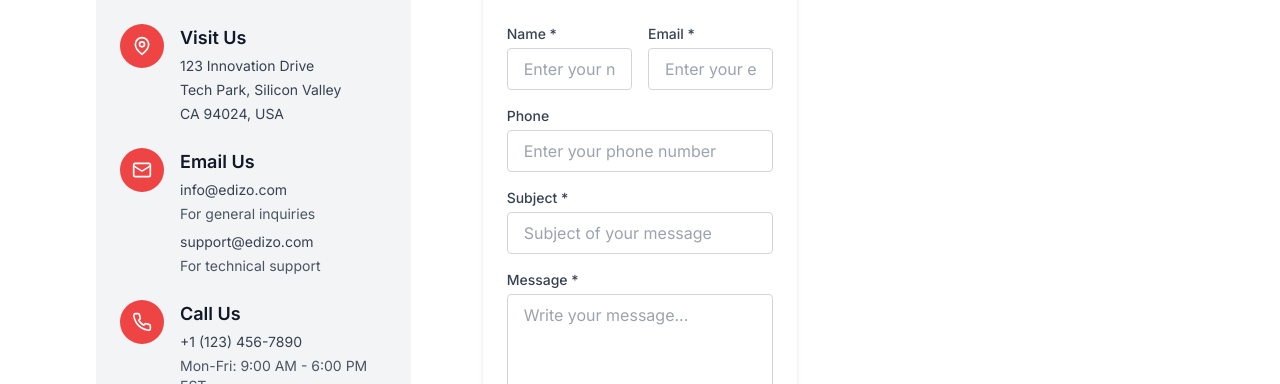
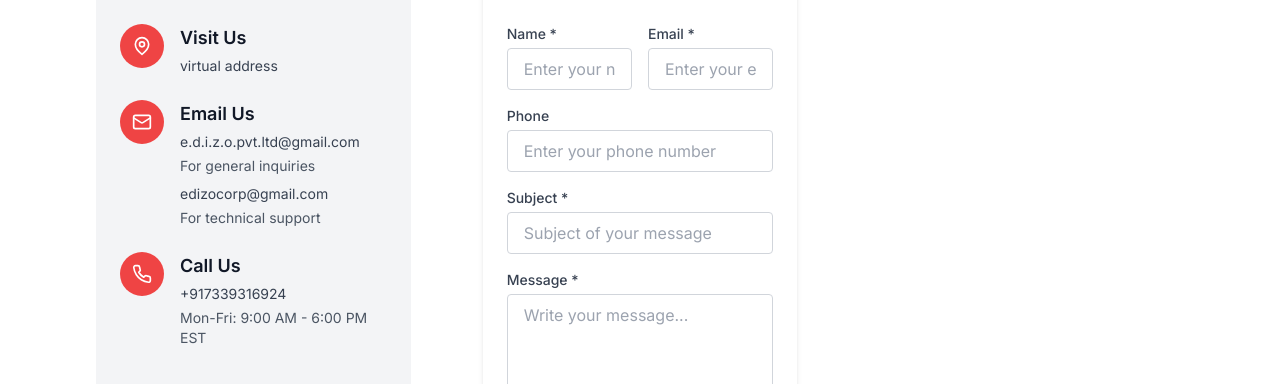
Before and after one commit to EDIZO-IN/Main-Webpage, a React (Vite) app in the folder frontend/: page /contact in a window 1280 px wide. Shown: the part 568-952 px from the top of the page. Built offline with nearby package versions, Linux system fonts and the light colour scheme.

Commit message:
Initial commit

```diff
--- a/frontend/package.json
+++ b/frontend/package.json
@@ -1,6 +1,6 @@
 {
   "name": "frontend",
-  "version": "1.0.0",
+  "version": "1.1.0",
   "private": true,
   "type": "module",
   "scripts": {
--- a/frontend/src/pages/Contact.tsx
+++ b/frontend/src/pages/Contact.tsx
@@ -1,5 +1,5 @@
 import React, { useState } from 'react';
-import { Mail, Phone, MapPin, Send, CheckCircle } from 'lucide-react';
+import { Mail, Phone, MapPin, Send, CheckCircle, Loader2 } from 'lucide-react'; // Added Loader2 for loading state
 import { motion } from 'framer-motion';
 // Assuming these components are available in your project structure
 // import PageHeader from '../components/common/PageHeader';
@@ -57,20 +57,25 @@ const Contact = () => {
   const [formError, setFormError] = useState(null);
 
   const handleInputChange = (
-    e
+    e: React.ChangeEvent<HTMLInputElement | HTMLTextAreaElement> // Added type for 'e'
   ) => {
     const { name, value } = e.target;
     setFormData(prev => ({ ...prev, [name]: value }));
   };
 
-  const handleSubmit = async (e) => {
+  // Directly applying the backend Render URL
+  // IMPORTANT: In a real-world scenario, it's highly recommended to use environment variables
+  // (e.g., import.meta.env.VITE_API_URL) for flexibility across environments (development, staging, production).
+  const API_BASE_URL = 'https://main-webpage-1.onrender.com'; // Replace with your actual backend Render URL
+
+  const handleSubmit = async (e: React.FormEvent) => { // Added type for 'e'
     e.preventDefault();
     setLoading(true);
     setFormError(null); // Clear previous errors
 
     try {
-      // Updated endpoint to match the backend server's /send-contact-email
-      const response = await fetch('/send-contact-email', {
+      // Updated endpoint to use the directly applied API_BASE_URL
+      const response = await fetch(`${API_BASE_URL}/send-contact-email`, {
         method: 'POST',
         headers: {
           'Content-Type': 'application/json',
@@ -96,7 +101,7 @@ const Contact = () => {
         subject: '',
         message: '',
       });
-    } catch (error) {
+    } catch (error: any) { // Added type for 'error'
       console.error('Error submitting form:', error);
       setFormError(error.message || 'Failed to send message. Please try again later.');
     } finally {
@@ -131,15 +136,15 @@ const Contact = () => {
                   <ContactInfo
                     icon={<MapPin className="text-white" size={20} />}
                     title="Visit Us"
-                    lines={['123 Innovation Drive', 'Tech Park, Silicon Valley', 'CA 94024, USA']}
+                    lines={['virtual address']}
                   />
                   <ContactInfo
                     icon={<Mail className="text-white" size={20} />}
                     title="Email Us"
                     lines={[
-                      <a href="mailto:info@edizo.com" className="text-gray-700 hover:text-red-500">info@edizo.com</a>,
+                      <a href="mailto:info@edizo.com" className="text-gray-700 hover:text-red-500">e.d.i.z.o.pvt.ltd@gmail.com</a>,
                       <span className="text-sm text-gray-600">For general inquiries</span>,
-                      <a href="mailto:support@edizo.com" className="text-gray-700 hover:text-red-500 mt-2 block">support@edizo.com</a>,
+                      <a href="mailto:support@edizo.com" className="text-gray-700 hover:text-red-500 mt-2 block">edizocorp@gmail.com</a>,
                       <span className="text-sm text-gray-600">For technical support</span>,
                     ]}
                   />
@@ -147,7 +152,7 @@ const Contact = () => {
                     icon={<Phone className="text-white" size={20} />}
                     title="Call Us"
                     lines={[
-                      <a href="tel:+11234567890" className="text-gray-700 hover:text-red-500">+1 (123) 456-7890</a>,
+                      <a href="tel:+11234567890" className="text-gray-700 hover:text-red-500">+917339316924</a>,
                       <span className="text-sm text-gray-600">Mon-Fri: 9:00 AM - 6:00 PM EST</span>
                     ]}
                   />
@@ -212,7 +217,7 @@ const Contact = () => {
                             type={field === 'email' ? 'email' : 'text'}
                             id={field}
                             name={field}
-                            value={formData[field]}
+                            value={formData[field as keyof typeof formData]} // Type assertion for formData access
                             onChange={handleInputChange}
                             required
                             className="input-field border border-gray-300 rounded px-4 py-2 w-full focus:outline-none focus:ring-2 focus:ring-blue-500"
@@ -261,7 +266,11 @@ const Contact = () => {
                     </div>
                     <div className="text-right">
                       <Button type="submit" disabled={loading}>
-                        {loading ? 'Sending...' : (
+                        {loading ? (
+                          <>
+                            Sending... <Loader2 className="ml-2 w-4 h-4 animate-spin" />
+                          </>
+                        ) : (
                           <>
                             Send Message <Send className="ml-2 w-4 h-4" />
                           </>
--- a/frontend/src/pages/InternshipDetails.tsx
+++ b/frontend/src/pages/InternshipDetails.tsx
@@ -1,12 +1,12 @@
-import React, { useState, useEffect } from 'react';
+import React, { useState } from 'react';
 import { useParams } from 'react-router-dom';
 import {
   Calendar,
   Users,
-  Clock,
+
   Wifi,
   Home,
-  ChevronRight,
+
   Check,
   Send,
   CheckCircle,
@@ -143,7 +143,7 @@ const internshipsData = {
     responsibilities: [
       'Build scalable backend systems using Node.js, Django, or Spring Boot',
       'Work with databases and APIs',
-      'Debug and and fix backend issues',
+      'Debug and fix backend issues',
       'Write clean, maintainable, and secure code',
       'Collaborate with frontend developers to integrate APIs',
       'Follow best practices for security and performance',
@@ -511,10 +511,11 @@ const InternshipDetails: React.FC = () => {
   };
 
   // Define the API base URL.
-  // In development, it might be '/api' (for proxy in vite.config.js).
-  // In production (on Render), import.meta.env.VITE_API_URL will be the full URL of your Render backend.
-  // This variable is set in Render's environment variables for the frontend service.
-  const API_BASE_URL = import.meta.env.VITE_API_URL || '/api'; // <-- This line correctly handles the Render backend connection
+  // This value is now hardcoded to your backend's Render URL.
+  // IMPORTANT: You MUST replace 'https://YOUR-BACKEND-RENDER-URL.onrender.com'
+  // with the actual public URL of your backend service on Render.
+  // Example: 'https://edizo-backend.onrender.com'
+  const API_BASE_URL = 'https://main-webpage-1.onrender.com'; // <--- REPLACE THIS WITH YOUR ACTUAL BACKEND URL
 
 
   // Handle form submission (directly sends application and email)
@@ -526,7 +527,7 @@ const InternshipDetails: React.FC = () => {
 
     try {
       // Send application data to the backend as JSON
-      // Updated endpoint to use API_BASE_URL
+      // Endpoint uses the directly applied API_BASE_URL
       const applicationResponse = await fetch(`${API_BASE_URL}/submit-application`, {
         method: 'POST',
         headers: {
@@ -547,8 +548,8 @@ const InternshipDetails: React.FC = () => {
       console.log('Application data submitted:', applicationResult);
 
       // Send confirmation email
-      // Updated endpoint to use API_BASE_URL
-      const emailResponse = await fetch(`${API_BASE_URL}/send-email`, {
+      // Endpoint uses the directly applied API_BASE_URL
+      const emailResponse = await fetch(`${API_BASE_URL}/send-email`, { // This call will go to your Render backend
         method: 'POST',
         headers: {
           'Content-Type': 'application/json',
--- a/package.json
+++ b/package.json
@@ -1,6 +1,6 @@
 {
   "name": "edizo-fullstack-app",
-  "version": "1.0.0",
+  "version": "1.1.0",
   "private": true,
   "homepage": "https://github.com/EDIZO-IN/Main-Webpage.git",
   "scripts": {
```
Also changed, not shown: 1 other file (tests, documents, lock files or other folders).
